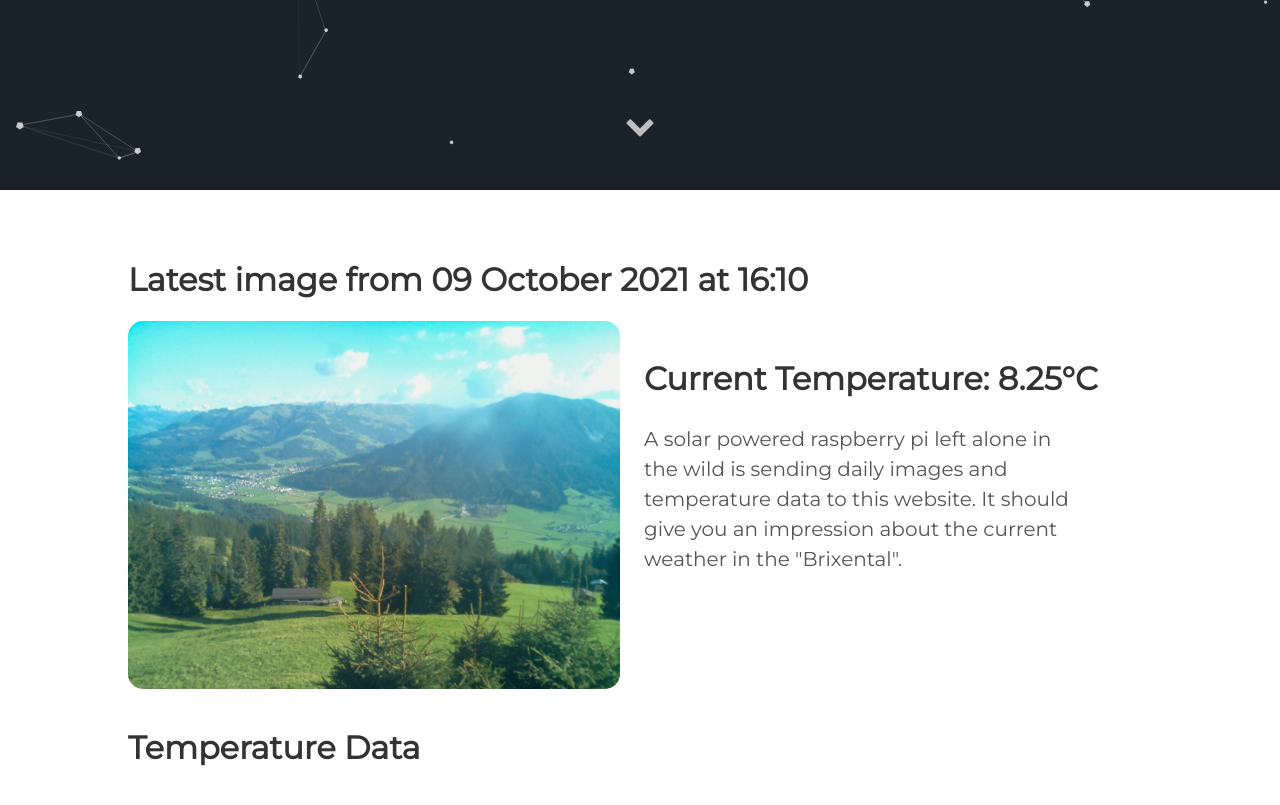
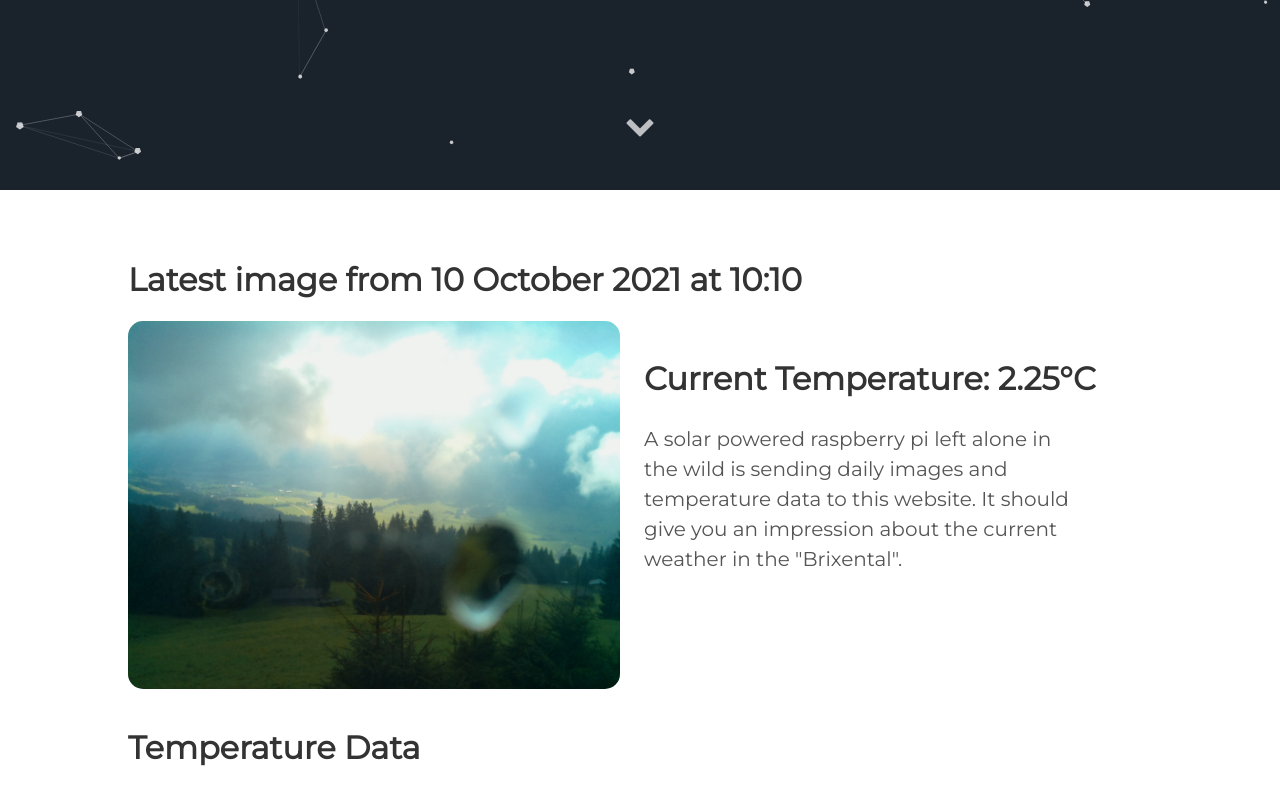
Before and after one commit to vektorious/vektorious.github.io, a Jekyll site: the page built from resources/huette.md, in a window 1280 px wide and 900 px high, scrolled down 710 px. Shown: the top 805 px of the window. Built offline with Jekyll 4.4.1, drawn with Linux system fonts in a browser that asks for light colours.

Commit message:
I'm a bot beep boop

```diff
--- a/resources/huette.md
+++ b/resources/huette.md
@@ -6,13 +6,13 @@ image: '/assets/img/'
 description: 'Live image from the Austrian alps'
 twitter_text: ' '
 ---
-## Latest image from 09 October 2021 at 16:10
+## Latest image from 10 October 2021 at 10:10
 <div class="huette">
   <div class="huette-image">
     <img src="{{ "/assets/img/huette.jpg" | prepend: site.baseurl }}">
   </div>
   <div class="huette-text">
-        <h2>Current Temperature: 8.25°C</h2>
+        <h2>Current Temperature: 2.25°C</h2>
         <p>A solar powered raspberry pi left alone in the wild is sending daily images and temperature data to this website. It should give you an impression about the current weather in the "Brixental".</p>
 
   </div>
```
Also changed, not shown: rpi-script/2021-10-10_100921.txt (renamed from rpi-script/2021-10-09_160922.txt, +5 -6 lines), rpi-script/huette.md (+2 -2 lines), assets/img/huette.jpg, assets/img/temp_plot.png, rpi-script/temp_plot.png, 1 other file.
